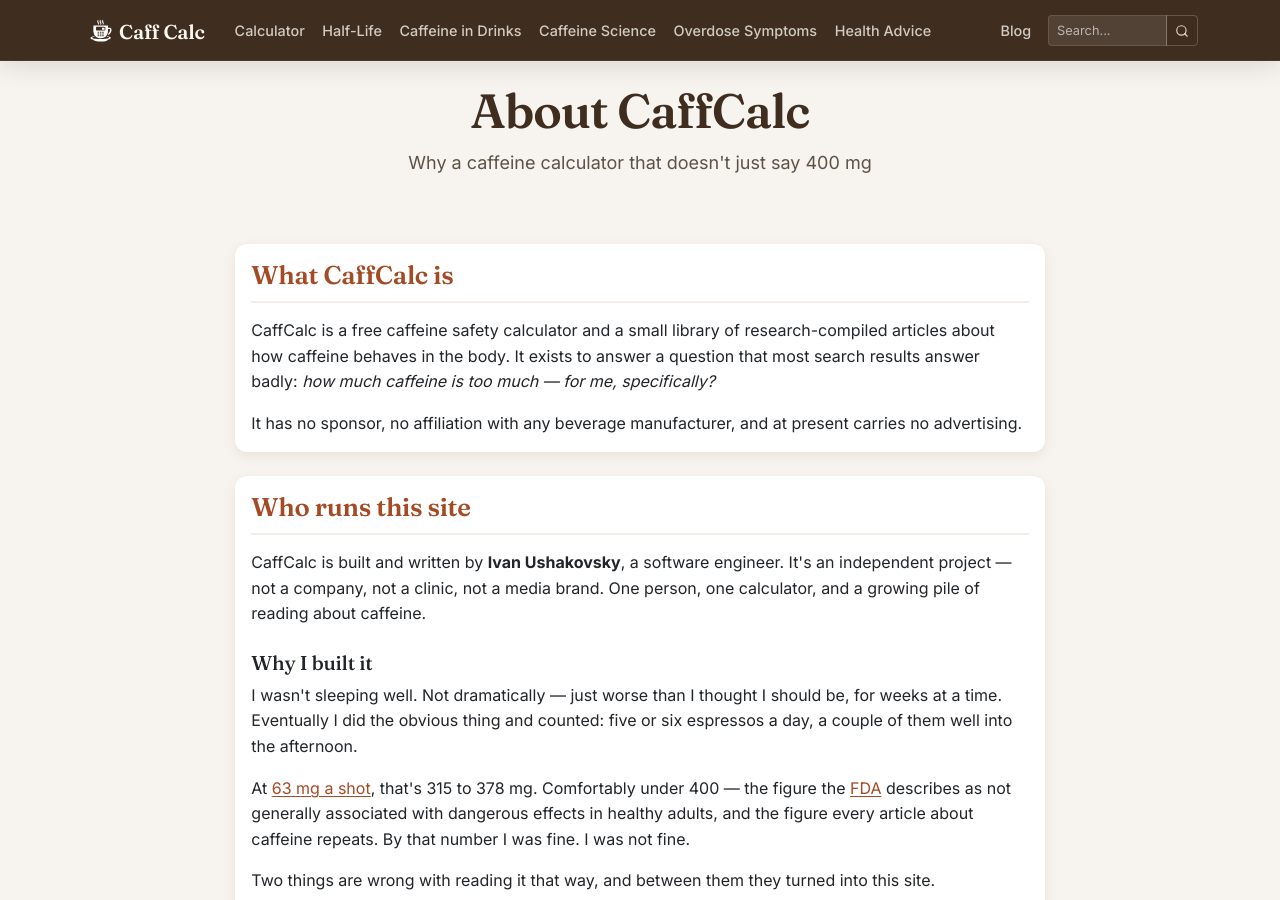
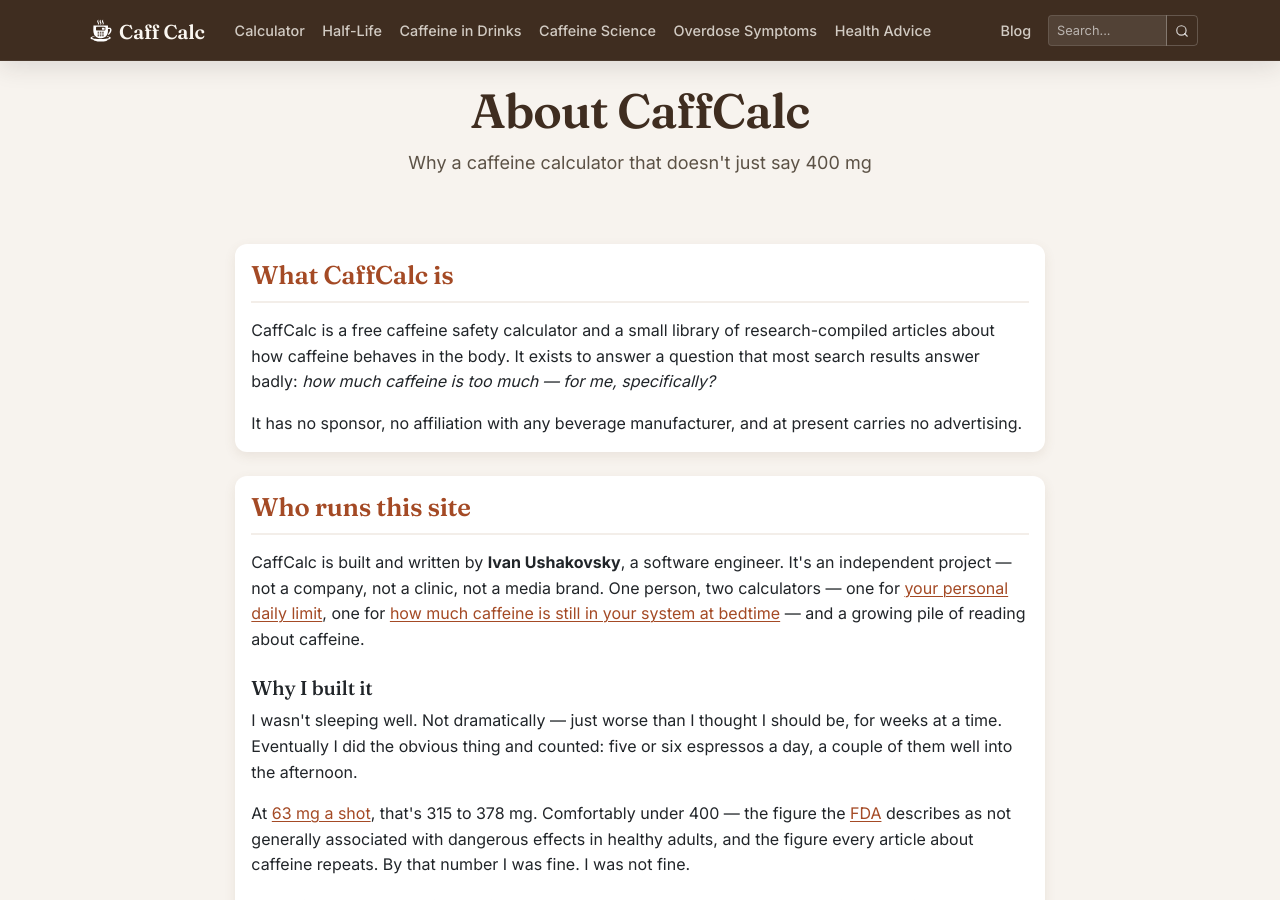
Before and after one commit to IUshakovsky/caff-calc, a Jekyll site: the page built from _pages/about.html, in a window 1280 px wide and 900 px high. Built offline with Jekyll 4.4.1, drawn with Linux system fonts in a browser that asks for light colours; comment, search, counter and statistics services are not loaded.

Commit message:
about: mention both calculators; center 'Caffeine in other drinks' button by dropping its blank icon
Co-Authored-By: Claude Opus 5.5 <noreply@anthropic.com>

```diff
--- a/_layouts/caffeine-in.html
+++ b/_layouts/caffeine-in.html
@@ -323,7 +323,7 @@ layout: default
 
       <div class="text-center mb-4">
         <a href="{{ '/caffeine-in/' | relative_url }}" class="btn btn-outline-secondary">
-          <i data-lucide="list" class="me-2" aria-hidden="true"></i>Caffeine in other drinks
+          Caffeine in other drinks
         </a>
       </div>
 
--- a/_pages/about.html
+++ b/_pages/about.html
@@ -35,7 +35,7 @@ permalink: /pages/about/
       <div class="card mb-4">
         <div class="card-body">
           <h2 class="card-title">Who runs this site</h2>
-          <p>CaffCalc is built and written by <strong>{{ site.author.name }}</strong>, a software engineer. It's an independent project — not a company, not a clinic, not a media brand. One person, one calculator, and a growing pile of reading about caffeine.</p>
+          <p>CaffCalc is built and written by <strong>{{ site.author.name }}</strong>, a software engineer. It's an independent project — not a company, not a clinic, not a media brand. One person, two calculators — one for <a href="{{ '/' | relative_url }}">your personal daily limit</a>, one for <a href="{{ '/half-life/' | relative_url }}">how much caffeine is still in your system at bedtime</a> — and a growing pile of reading about caffeine.</p>
 
           <h3 class="h5 mt-4">Why I built it</h3>
           <p>I wasn't sleeping well. Not dramatically — just worse than I thought I should be, for weeks at a time. Eventually I did the obvious thing and counted: five or six espressos a day, a couple of them well into the afternoon.</p>
```
